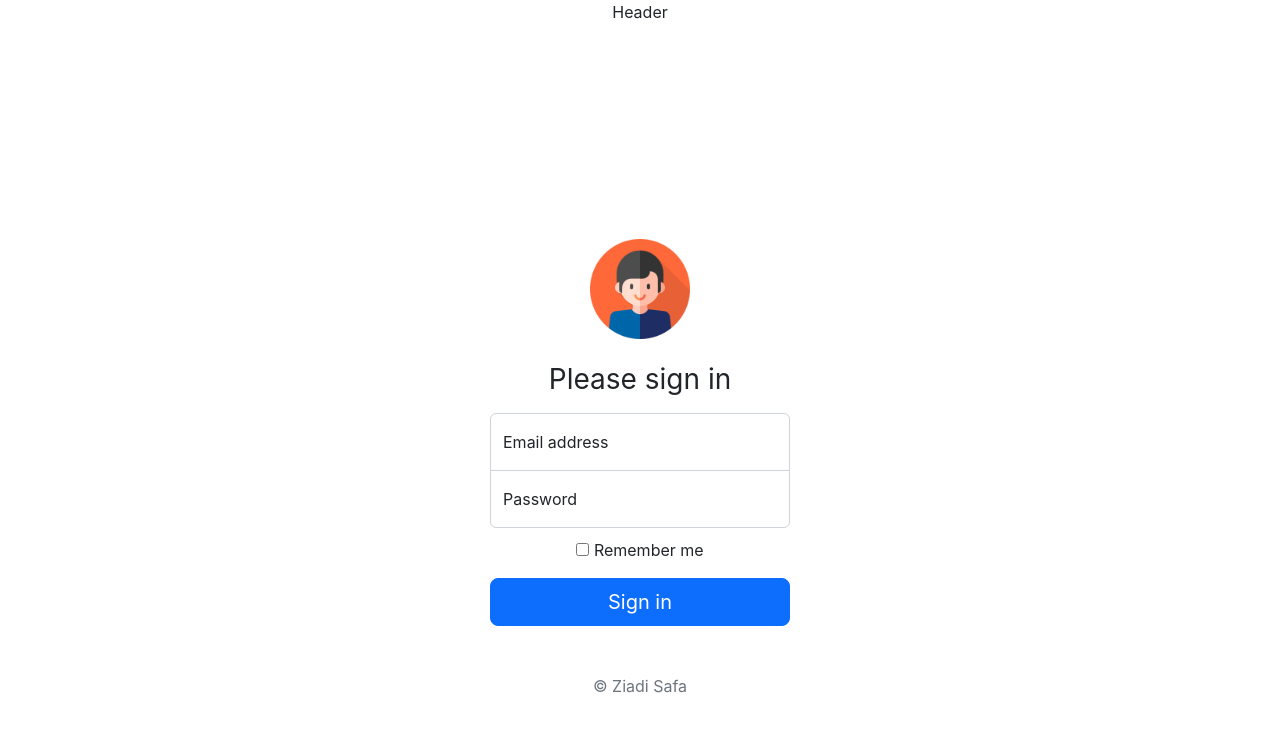
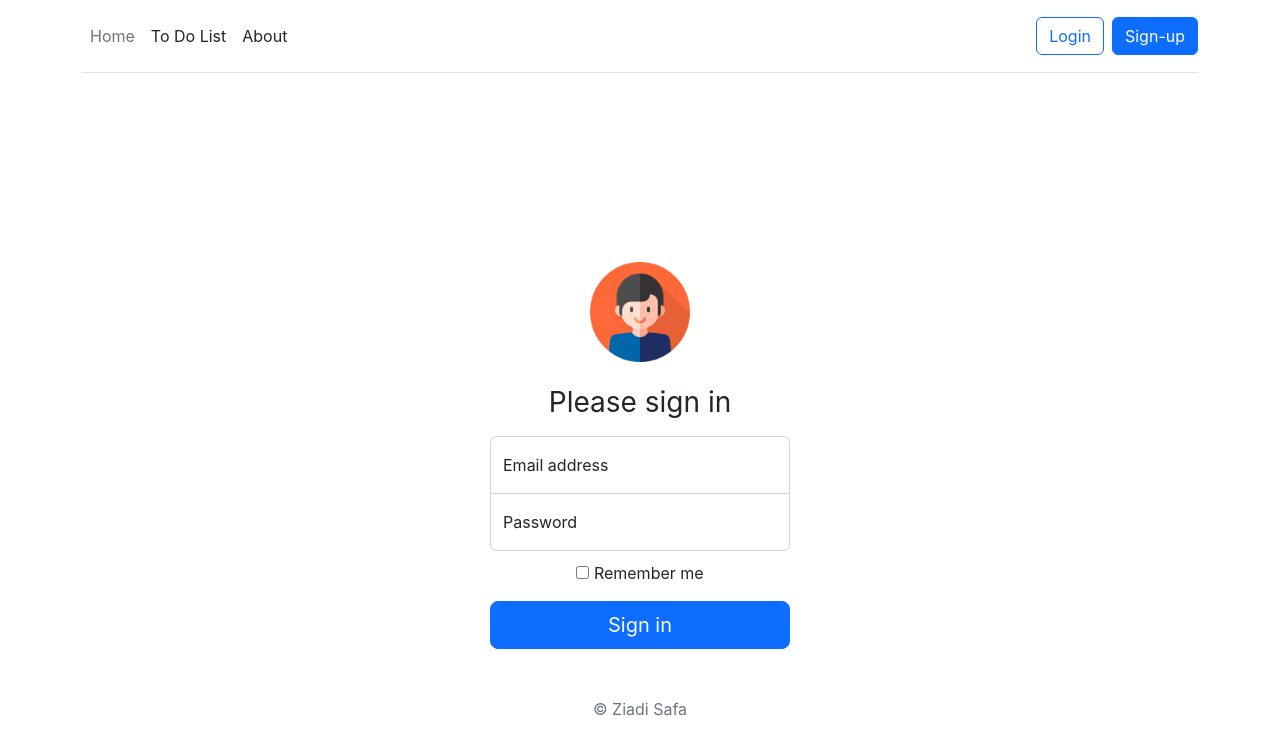
Before and after one commit to safaziedi/front-login-register, a React (Create React App) app: page / in a window 1280 px wide. Shown: the top 754 px of the page. Built offline with nearby package versions, Linux system fonts and the light colour scheme.

Commit message:
add header

```diff
--- a/src/components/Header.jsx
+++ b/src/components/Header.jsx
@@ -1,9 +1,46 @@
-import React from 'react'
-
+import React from "react";
+import { Link } from "react-router-dom";
 function Header() {
   return (
-    <div>Header</div>
-  )
+    <div>
+      <div class="container">
+        <header class="d-flex flex-wrap align-items-center justify-content-center justify-content-md-between py-3 mb-4 border-bottom">
+          <ul class="nav col-12 col-md-auto mb-2 justify-content-center mb-md-0">
+            <li>
+              <a href="#" class="nav-link px-2 link-secondary">
+                Home
+              </a>
+            </li>
+            <li>
+              <a href="#" class="nav-link px-2 link-dark">
+                To Do List
+              </a>
+            </li>
+            <li>
+              <a href="#" class="nav-link px-2 link-dark">
+                About
+              </a>
+            </li>
+          </ul>
+
+          <div class="col-md-3 text-end">
+            <Link to="/login">
+              {" "}
+              <button type="button" class="btn btn-outline-primary me-2">
+                Login
+              </button>
+            </Link>
+
+            <Link to="/register">
+              <button type="button" class="btn btn-primary">
+                Sign-up
+              </button>
+            </Link>
+          </div>
+        </header>
+      </div>
+    </div>
+  );
 }
 
-export default Header
+export default Header;
--- a/src/index.css
+++ b/src/index.css
@@ -15,5 +15,5 @@ code {
 
 
 .main{
-  padding-top: 200px;
+  padding-top: 150px;
 }
```
